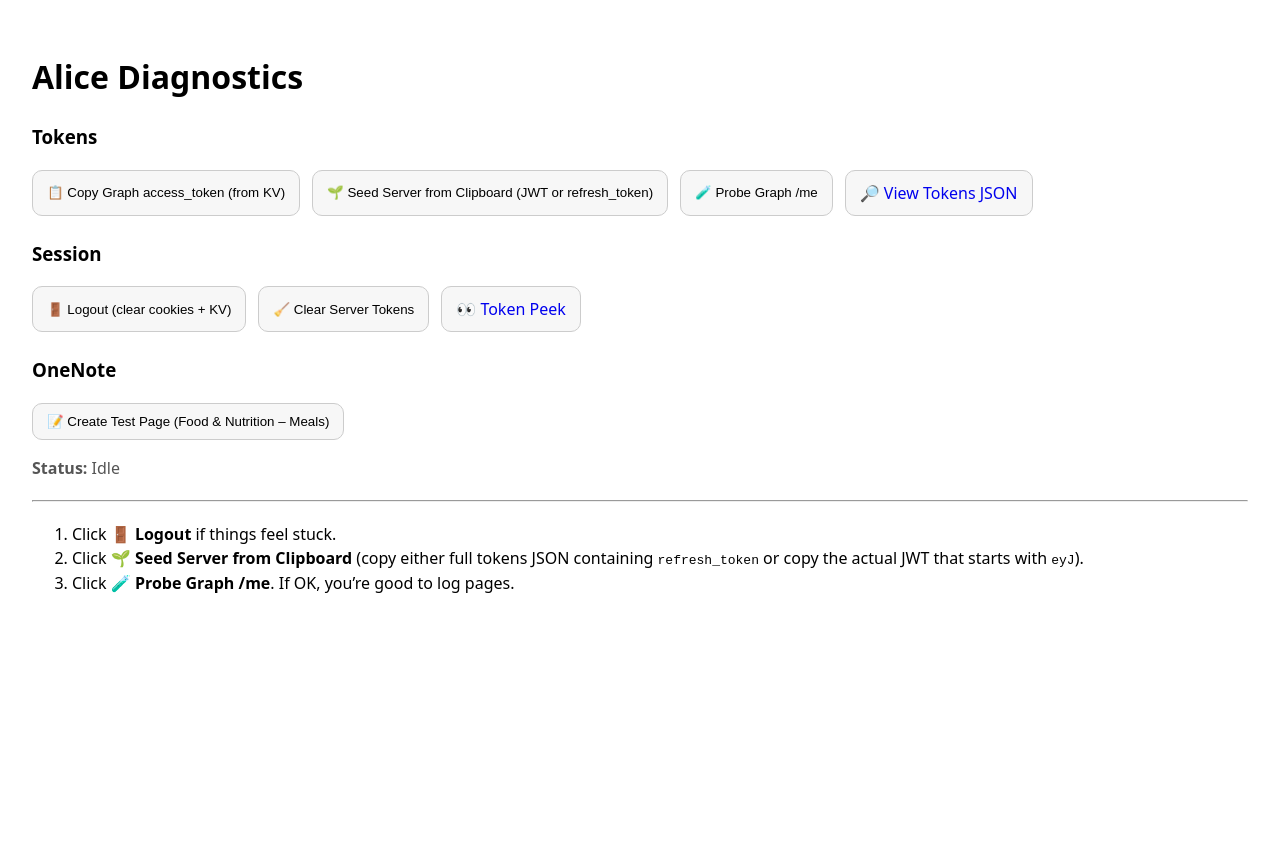
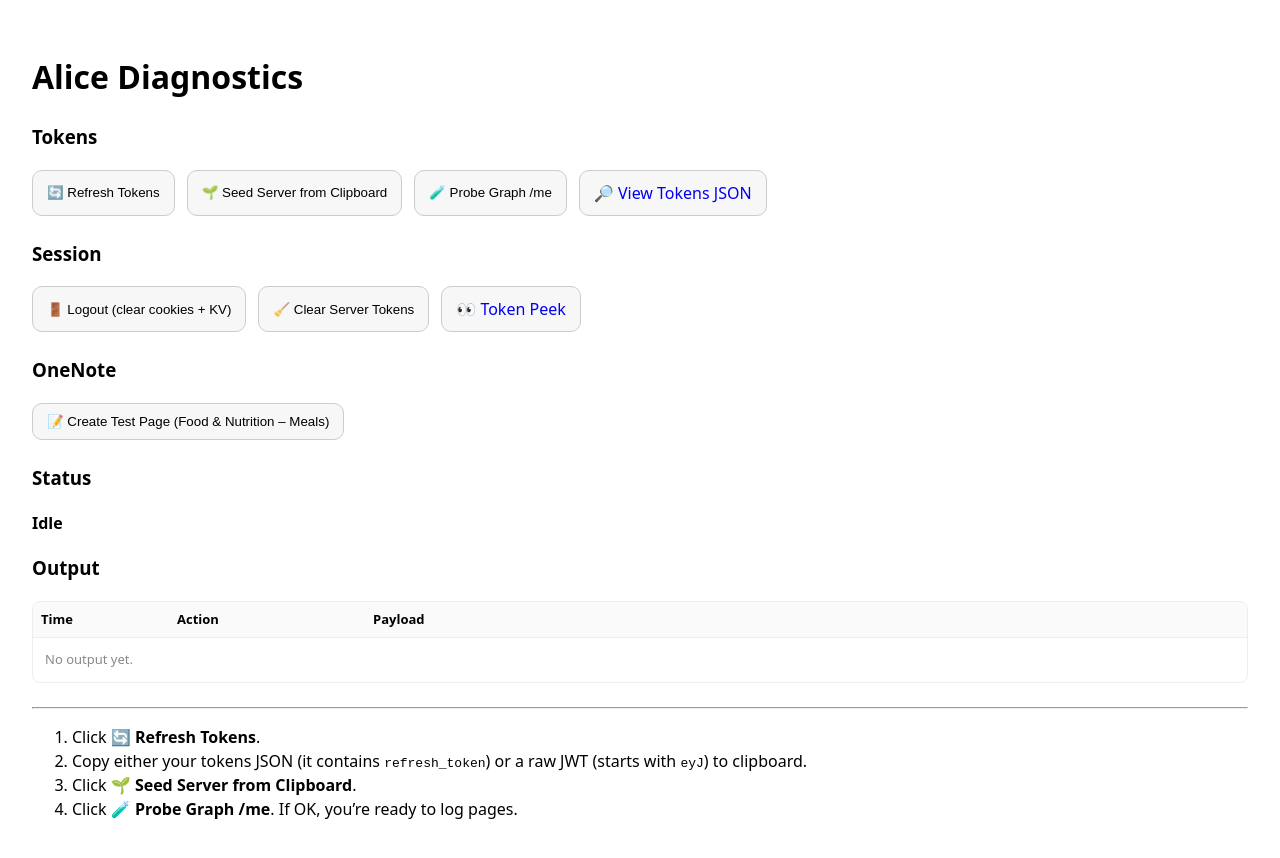
Before and after one commit to tchaudhry907/alice-onenote-router, a Next.js app: page /debug/diagnostics in a window 1280 px wide. Shown: the top 858 px of the page. Before the commit the page ends 800 px from the top, so only its background shows below. Built offline with nearby package versions, Linux system fonts and the light colour scheme.

Commit message:
Refactor Diagnostics component for better state management

```diff
--- a/pages/debug/diagnostics.js
+++ b/pages/debug/diagnostics.js
@@ -1,5 +1,13 @@
 // pages/debug/diagnostics.js
-// One-stop Diagnostics with all the buttons you need on one page.
+// Single page with all controls + live output pane.
+// Buttons:
+//  • Refresh Tokens
+//  • Seed Server from Clipboard (auto-detects JWT or refresh_token)
+//  • Probe Graph /me
+//  • Logout (clear cookies + KV)
+//  • Clear Server Tokens
+//  • View Tokens JSON
+//  • Create Test Page (Food & Nutrition – Meals)
 
 import { useState } from 'react';
 
@@ -14,77 +22,84 @@ const btn = {
 const row = { display: 'flex', gap: 12, flexWrap: 'wrap', marginTop: 12 };
 
 export default function Diagnostics() {
-  const [msg, setMsg] = useState('Idle');
+  const [status, setStatus] = useState('Idle');
+  const [log, setLog] = useState([]);
 
-  async function copyGraphAccessToken() {
-    setMsg('Fetching token from KV…');
+  function append(name, payload) {
+    setLog((prev) => [
+      { ts: new Date().toLocaleTimeString(), name, payload },
+      ...prev.slice(0, 199),
+    ]);
+  }
+
+  async function refreshTokens() {
+    setStatus('Refreshing tokens…');
     try {
-      const r = await fetch('/api/onenote/access-token?fmt=txt', { cache: 'no-store' });
-      const t = await r.text();
-      if (!r.ok || !t || t === 'NO_TOKEN') {
-        setMsg('No Graph access_token in KV. Seed first.');
-        return;
-      }
-      await navigator.clipboard.writeText(t);
-      setMsg(`Copied Graph access_token (eyJ… len=${t.length})`);
-    } catch (e) {
-      setMsg('Copy failed: ' + e.message);
-    }
+      const r = await fetch('/api/debug/tokens?refresh=1', { cache: 'no-store' });
+      const j = await r.json().catch(() => ({}));
+      append('Refresh Tokens', j);
+      setStatus('Refresh done.');
+    } catch (e) { setStatus('Refresh failed'); append('Refresh Tokens (error)', e.message); }
   }
 
   async function seedFromClipboardSmart() {
-    setMsg('Reading clipboard…');
+    setStatus('Reading clipboard…');
     try {
       const clip = await navigator.clipboard.readText();
-      // Try to find eyJ JWT first
+
+      // Try to locate a JWT (eyJ…)
       const mJwt = clip.match(/\b(eyJ[A-Za-z0-9_\-]+\.[A-Za-z0-9_\-]+\.[A-Za-z0-9_\-]+)\b/);
       if (mJwt) {
-        setMsg('Seeding JWT token…');
+        setStatus('Seeding JWT…');
         const r = await fetch('/api/onenote/seed', {
           method: 'POST',
           headers: { 'Content-Type': 'application/json' },
           body: JSON.stringify({ token: mJwt[1] }),
         });
         const j = await r.json();
-        setMsg(r.ok ? 'Seeded JWT OK.' : 'Seed error: ' + JSON.stringify(j));
+        append('Seed JWT', j);
+        setStatus(r.ok ? 'Seeded JWT OK.' : 'Seed error.');
         return;
       }
-      // Else try refresh_token (starts with M.C… often)
+
+      // Fallback: try to locate a refresh_token (from the JSON dump)
       const mRefresh = clip.match(/"refresh_token"\s*:\s*"([^"]+)"/) || clip.match(/\b(M\.C[^\s"]+)\b/);
       const refreshToken = mRefresh?.[1];
       if (refreshToken) {
-        setMsg('Seeding via refresh_token…');
+        setStatus('Seeding via refresh_token…');
         const r = await fetch('/api/onenote/seed-any', {
           method: 'POST',
           headers: { 'Content-Type': 'application/json' },
           body: JSON.stringify({ refresh_token: refreshToken }),
         });
         const j = await r.json();
-        setMsg(r.ok ? 'Refreshed + seeded OK.' : 'Refresh/seed error: ' + JSON.stringify(j));
+        append('Seed via refresh_token', j);
+        setStatus(r.ok ? 'Refreshed + seeded OK.' : 'Refresh/seed error.');
         return;
       }
-      setMsg('Clipboard has neither a JWT (eyJ…) nor refresh_token.');
-    } catch (e) {
-      setMsg('Seed failed: ' + e.message);
-    }
+
+      setStatus('Clipboard had neither a JWT nor refresh_token.');
+      append('Seed from Clipboard', { error: 'No JWT or refresh_token found in clipboard' });
+    } catch (e) { setStatus('Seed failed'); append('Seed from Clipboard (error)', e.message); }
   }
 
   async function probe() {
-    setMsg('Probing Graph /me…');
+    setStatus('Probing Graph /me…');
     try {
       const r = await fetch('/api/onenote/probe', { cache: 'no-store' });
       const j = await r.json();
-      setMsg(r.ok && j.ok ? 'Probe OK: 200' : 'Probe failed: ' + JSON.stringify(j));
-    } catch (e) {
-      setMsg('Probe error: ' + e.message);
-    }
+      append('Probe /me', j);
+      setStatus(r.ok && j.ok ? 'Probe OK: 200' : 'Probe failed');
+    } catch (e) { setStatus('Probe error'); append('Probe /me (error)', e.message); }
   }
 
   async function logoutAll() {
-    setMsg('Logging out (cookies + KV)…');
+    setStatus('Logging out…');
     try {
       const r = await fetch('/api/auth/logout', { method: 'POST' });
       const j = await r.json();
+      append('Logout', j);
+
       // Best-effort client clears
       try { localStorage.clear(); } catch {}
       try { sessionStorage.clear(); } catch {}
@@ -92,25 +107,23 @@ export default function Diagnostics() {
         const n = c.split('=')[0].trim();
         if (n) document.cookie = `${n}=; Path=/; Max-Age=0; SameSite=Lax`;
       });
-      setMsg(r.ok ? 'Logged out. Now click Force Microsoft Login.' : 'Logout error: ' + JSON.stringify(j));
-    } catch (e) {
-      setMsg('Logout failed: ' + e.message);
-    }
+
+      setStatus('Logged out. Click Force Microsoft Login if needed.');
+    } catch (e) { setStatus('Logout failed'); append('Logout (error)', e.message); }
   }
 
   async function clearServerTokens() {
-    setMsg('Clearing server tokens…');
+    setStatus('Clearing server tokens…');
     try {
       const r = await fetch('/api/onenote/token-clear', { method: 'POST' });
       const j = await r.json();
-      setMsg(r.ok ? 'Server tokens cleared.' : 'Clear error: ' + JSON.stringify(j));
-    } catch (e) {
-      setMsg('Clear failed: ' + e.message);
-    }
+      append('Token Clear', j);
+      setStatus('Server tokens cleared.');
+    } catch (e) { setStatus('Clear failed'); append('Token Clear (error)', e.message); }
   }
 
   async function createTestPage() {
-    setMsg('Creating OneNote test page…');
+    setStatus('Creating test page…');
     try {
       const r = await fetch('/api/onenote', {
         method: 'POST',
@@ -124,10 +137,9 @@ export default function Diagnostics() {
         }),
       });
       const j = await r.json();
-      setMsg(r.ok ? `Create OK` : 'Create failed: ' + JSON.stringify(j));
-    } catch (e) {
-      setMsg('Create failed: ' + e.message);
-    }
+      append('Create Page', j);
+      setStatus(r.ok ? 'Create OK' : 'Create failed');
+    } catch (e) { setStatus('Create failed'); append('Create Page (error)', e.message); }
   }
 
   return (
@@ -136,8 +148,8 @@ export default function Diagnostics() {
 
       <h3>Tokens</h3>
       <div style={row}>
-        <button style={btn} onClick={copyGraphAccessToken}>📋 Copy Graph access_token (from KV)</button>
-        <button style={btn} onClick={seedFromClipboardSmart}>🌱 Seed Server from Clipboard (JWT or refresh_token)</button>
+        <button style={btn} onClick={refreshTokens}>🔄 Refresh Tokens</button>
+        <button style={btn} onClick={seedFromClipboardSmart}>🌱 Seed Server from Clipboard</button>
         <button style={btn} onClick={probe}>🧪 Probe Graph /me</button>
         <a href="/api/debug/tokens?full=1" style={{ ...btn, textDecoration: 'none', display: 'inline-block' }}>🔎 View Tokens JSON</a>
       </div>
@@ -154,13 +166,42 @@ export default function Diagnostics() {
         <button style={btn} onClick={createTestPage}>📝 Create Test Page (Food & Nutrition – Meals)</button>
       </div>
 
-      <p style={{ marginTop: 16, color: '#555' }}><b>Status:</b> {msg}</p>
+      <h3 style={{ marginTop: 24 }}>Status</h3>
+      <p><b>{status}</b></p>
 
-      <hr style={{ margin: '20px 0' }} />
+      <h3>Output</h3>
+      <div style={{ maxHeight: 420, overflow: 'auto', border: '1px solid #eee', borderRadius: 8 }}>
+        <table style={{ width: '100%', borderCollapse: 'collapse', fontSize: 13 }}>
+          <thead>
+            <tr style={{ background: '#fafafa' }}>
+              <th style={{ textAlign: 'left', padding: 8, borderBottom: '1px solid #eee', width: 120 }}>Time</th>
+              <th style={{ textAlign: 'left', padding: 8, borderBottom: '1px solid #eee', width: 180 }}>Action</th>
+              <th style={{ textAlign: 'left', padding: 8, borderBottom: '1px solid #eee' }}>Payload</th>
+            </tr>
+          </thead>
+          <tbody>
+            {log.map((row, i) => (
+              <tr key={i}>
+                <td style={{ padding: 8, borderBottom: '1px solid #f3f3f3' }}>{row.ts}</td>
+                <td style={{ padding: 8, borderBottom: '1px solid #f3f3f3' }}>{row.name}</td>
+                <td style={{ padding: 8, borderBottom: '1px solid #f3f3f3', fontFamily: 'ui-monospace, SFMono-Regular, Menlo, monospace', whiteSpace: 'pre-wrap' }}>
+                  {typeof row.payload === 'string' ? row.payload : JSON.stringify(row.payload, null, 2)}
+                </td>
+              </tr>
+            ))}
+            {log.length === 0 && (
+              <tr><td colSpan={3} style={{ padding: 12, color: '#888' }}>No output yet.</td></tr>
+            )}
+          </tbody>
+        </table>
+      </div>
+
+      <hr style={{ marginTop: 24 }} />
       <ol>
-        <li>Click <b>🚪 Logout</b> if things feel stuck.</li>
-        <li>Click <b>🌱 Seed Server from Clipboard</b> (copy either full tokens JSON containing <code>refresh_token</code> or copy the actual JWT that starts with <code>eyJ</code>).</li>
-        <li>Click <b>🧪 Probe Graph /me</b>. If OK, you’re good to log pages.</li>
+        <li>Click <b>🔄 Refresh Tokens</b>.</li>
+        <li>Copy either your tokens JSON (it contains <code>refresh_token</code>) or a raw JWT (starts with <code>eyJ</code>) to clipboard.</li>
+        <li>Click <b>🌱 Seed Server from Clipboard</b>.</li>
+        <li>Click <b>🧪 Probe Graph /me</b>. If OK, you’re ready to log pages.</li>
       </ol>
     </div>
   );
```
